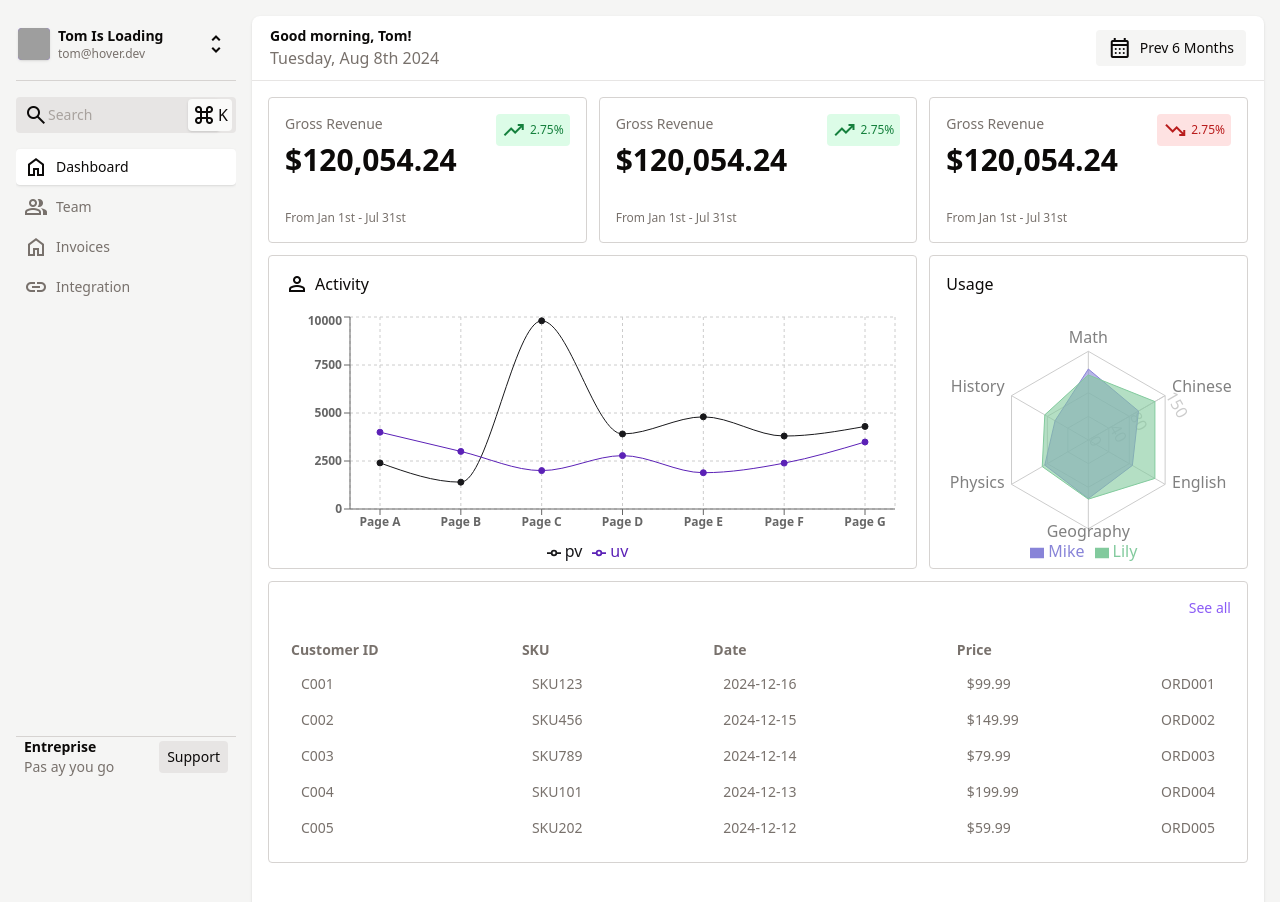
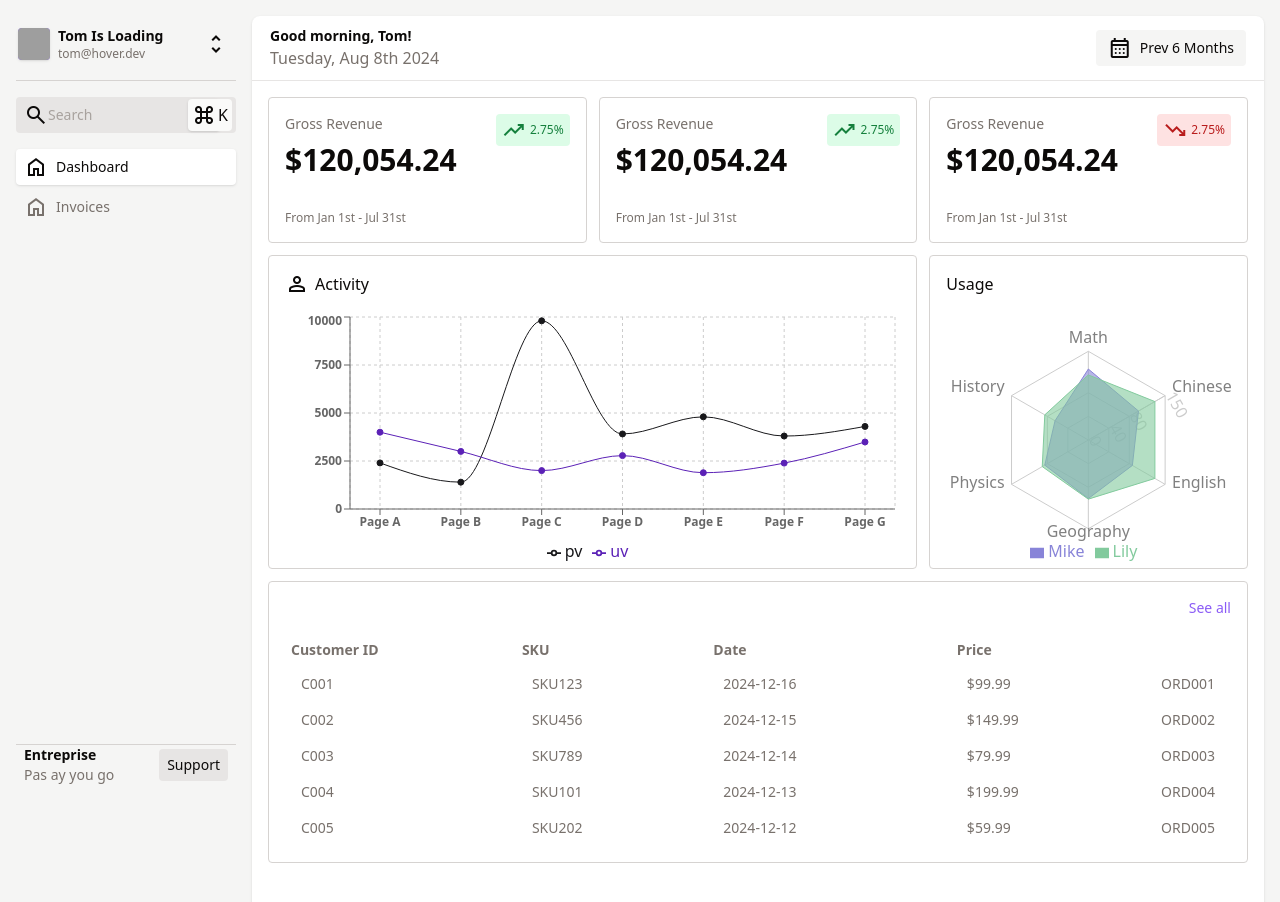
Before and after one commit to aymendamak/financial-dashboard, a React (Vite) app: page / in a window 1280 px wide. Shown: the top 902 px of the page. Built offline with nearby package versions, Linux system fonts and the light colour scheme; grey boxes are pictures that could not be loaded.

Commit message:
Delete some routes that we don't need in the moment

```diff
--- a/src/components/SideBar/RouteSelect.tsx
+++ b/src/components/SideBar/RouteSelect.tsx
@@ -27,9 +27,7 @@
   return (
     <div className="space-y-1">
       <Route icon="home" selected={true} title="Dashboard" />
-      <Route icon="group" selected={false} title="Team" />
       <Route icon="home" selected={false} title="Invoices" />
-      <Route icon="link" selected={false} title="Integration" />
     </div>
   );
 };
--- a/src/components/SideBar/SideBar.tsx
+++ b/src/components/SideBar/SideBar.tsx
@@ -7,7 +7,7 @@
 const SideBar = () => {
   return (
     <div>
-      <div className="overflow-y-scroll sticky top-4 h-[calc(100vh-32px-48px)]  ">
+      <div className="sticky top-4 h-[calc(100vh-32px-48px)]  ">
         <AccountToggle />
         <Search />
         <RouteSelect />
```
